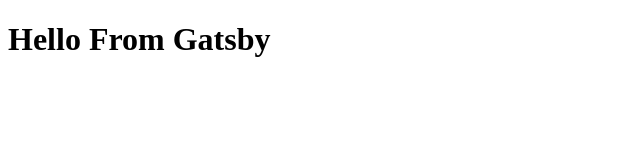
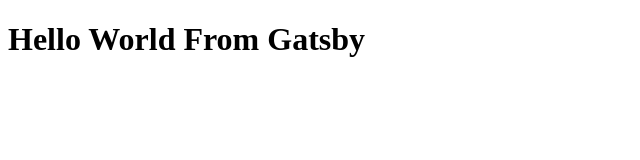
Before and after one commit to EhsanShakil/Netlify-Functions, a Gatsby site: page / in a window 1280 px wide. Shown: the whole page, without its empty margins (0-640 px from the left). Built offline with nearby package versions, Linux system fonts and the light colour scheme; Gatsby itself is replaced by a stand-in of ours.

Commit message:
Update index.js

```diff
--- a/src/pages/index.js
+++ b/src/pages/index.js
@@ -3,7 +3,7 @@ import React from "react";
 const HomePage = () => {
   return (
     <div>
-      <h1>Hello From Gatsby</h1>
+      <h1>Hello World From Gatsby</h1>
     </div>
   );
 };
```
